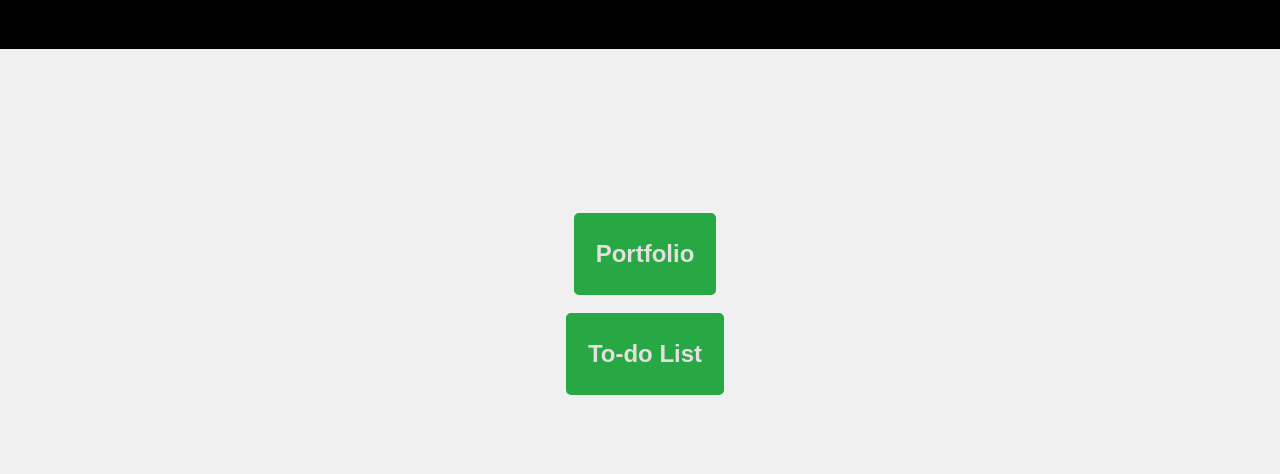
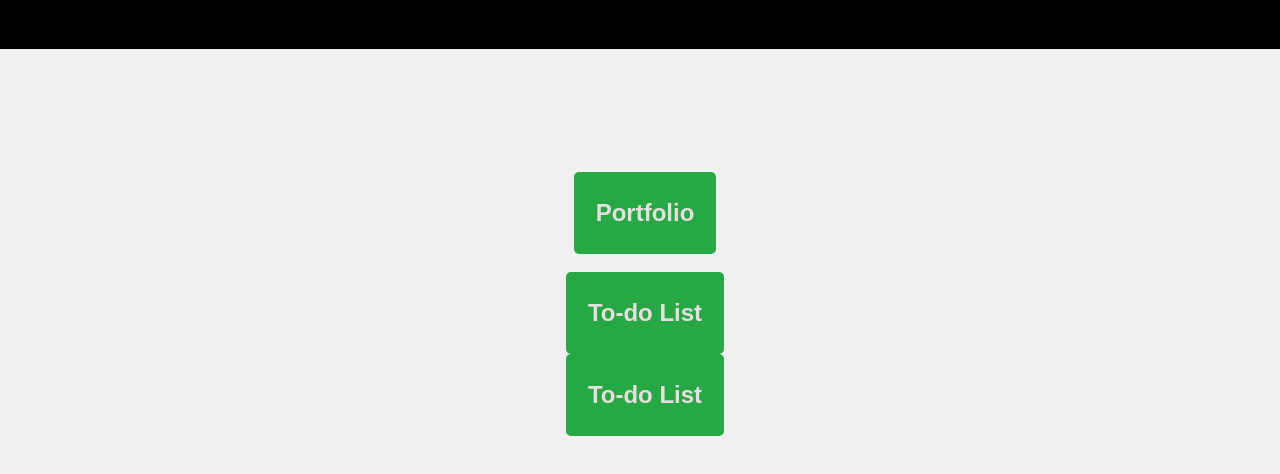
Before and after one commit to krish-san/FSWD, a plain HTML site: page ex/index.html in a window 1280 px wide. Shown: the part 136-610 px from the top of the page. Drawn offline with Linux system fonts and the light colour scheme.

Commit message:
Update index.html

```diff
--- a/ex/index.html
+++ b/ex/index.html
@@ -97,6 +97,7 @@ a:hover {
         <ul>
             <button class="button" onclick="portfolio()"><li><a href="#" alt="portfolio">Portfolio</a></li></button></ul><br>
             <button class="button" onclick="todo()"><li><a href="#" alt="todo">To-do List</a></li></button>
+            <button class="button" onclick="microblog()"><li><a href="#" alt="todo">To-do List</a></li></button>
         </ul>
     </div>
 <script>
@@ -105,6 +106,9 @@ a:hover {
     }
     function todo(){
         location.replace("https://krish-san.github.io/FSWD/ex2/new/index.html");
+    }
+     function microblog(){
+        location.replace("https://krish-san.github.io/FSWD/ex3/views/index.html");
     }
 </script>
 </body>
```
